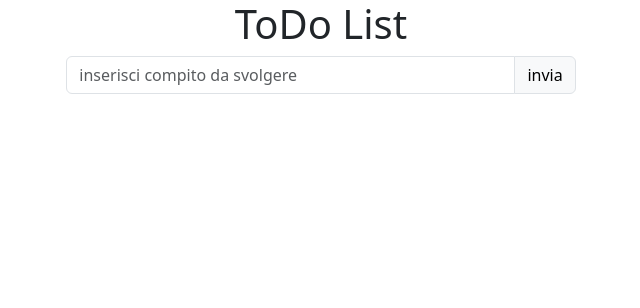
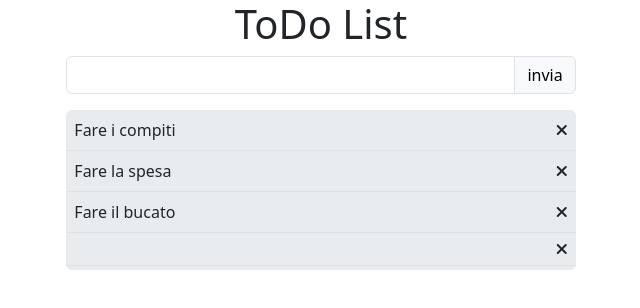
Before and after one commit to yamadicu/vue-todolist, a plain HTML site: page index.html in a window 1280 px wide. Both pictures are taken after a click on the button "invia". Shown: the whole page, without its empty margins (319-959 px from the left). Drawn offline with nearby package versions, Linux system fonts and the light colour scheme.

Commit message:
creazione nuovi ToDo

```diff
--- a/assets/main.js
+++ b/assets/main.js
@@ -1,3 +1,10 @@
+const { createApp } = Vue
+
+createApp({
+    data(){
+        return{
+
+            newTodo: ' ',
             todos: [
                 {
                     text: 'Fare i compiti',
@@ -12,3 +19,16 @@ todos: [
                     done: false
                 }
             ]
+
+        }
+    },
+    methods: {
+        crea(){
+            let imp= {
+                text: this.newTodo,
+                done: true
+            }
+            this.todos.push(imp)
+        }
+    }
+}).mount('#app')
--- a/index.html
+++ b/index.html
@@ -7,17 +7,34 @@
 
     <link href="https://cdn.jsdelivr.net/npm/bootstrap@5.3.0-alpha3/dist/css/bootstrap.min.css" rel="stylesheet" integrity="sha384-KK94CHFLLe+nY2dmCWGMq91rCGa5gtU4mk92HdvYe+M/SXH301p5ILy+dN9+nJOZ" crossorigin="anonymous">
 
+    <link rel="stylesheet" href="https://cdnjs.cloudflare.com/ajax/libs/font-awesome/6.3.0/css/all.min.css" integrity="sha512-SzlrxWUlpfuzQ+pcUCosxcglQRNAq/DZjVsC0lE40xsADsfeQoEypE+enwcOiGjk/bSuGGKHEyjSoQ1zVisanQ==" crossorigin="anonymous" referrerpolicy="no-referrer" />
+
     <title>Document</title>
 </head>
 <body>
 
-    <div class="container col-5 text-center">
+    <div id="app">
 
-        <h1>ToDo List</h1>
+        <div class="container col-5 text-center">
 
-        <div class="input-group mb-3">
-            <input type="text" class="form-control" placeholder="inserisci compito da svolgere" aria-describedby="basic-addon2">
-            <button type="button" class="btn btn-light border">invia</button>
+            <h1>ToDo List</h1>
+
+            <div class="input-group mb-3">
+                <input type="text" class="form-control" placeholder="inserisci compito da svolgere" v-model="newTodo">
+                <button type="button" class="btn btn-light border" @click="crea">invia</button>
+            </div>
+
+            <div class="bg-body-secondary rounded pb-1">
+                <div
+                class="border-bottom d-flex justify-content-between align-items-center p-2"
+                v-for="(element, index) in todos"
+                :key="index"
+                >
+                    <p class="m-0 text-dark">{{element.text}}</p>
+                    <i class="fa-solid fa-xmark"></i>
+                </div>
+            </div>
+
         </div>
 
     </div>
```
Lines whose indentation alone changed are shown as unchanged.
